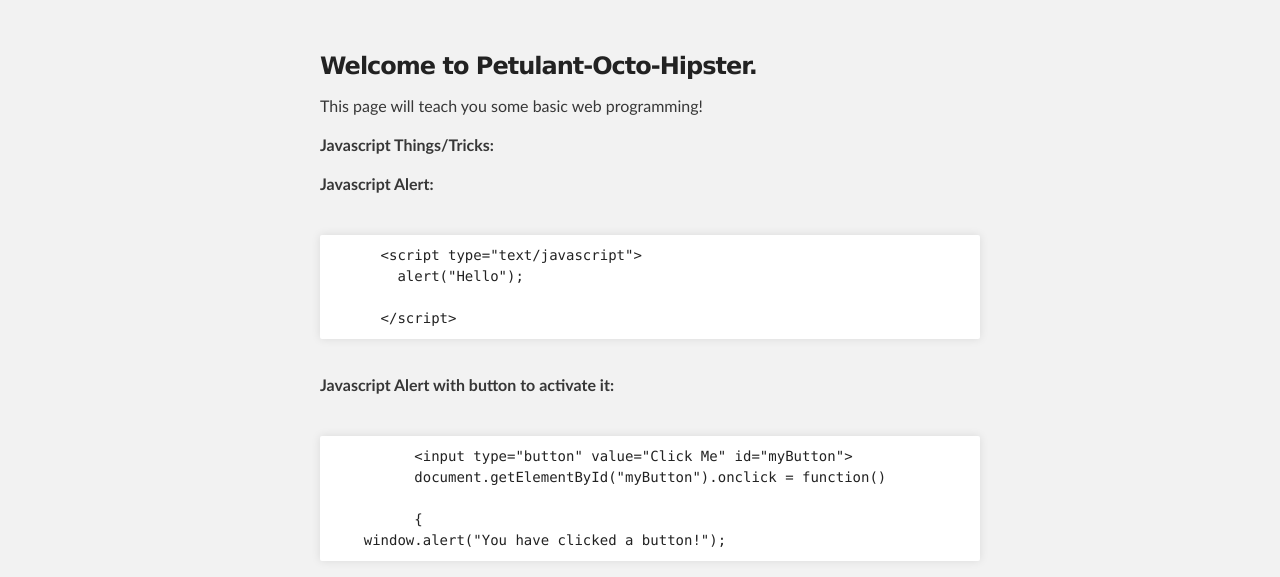
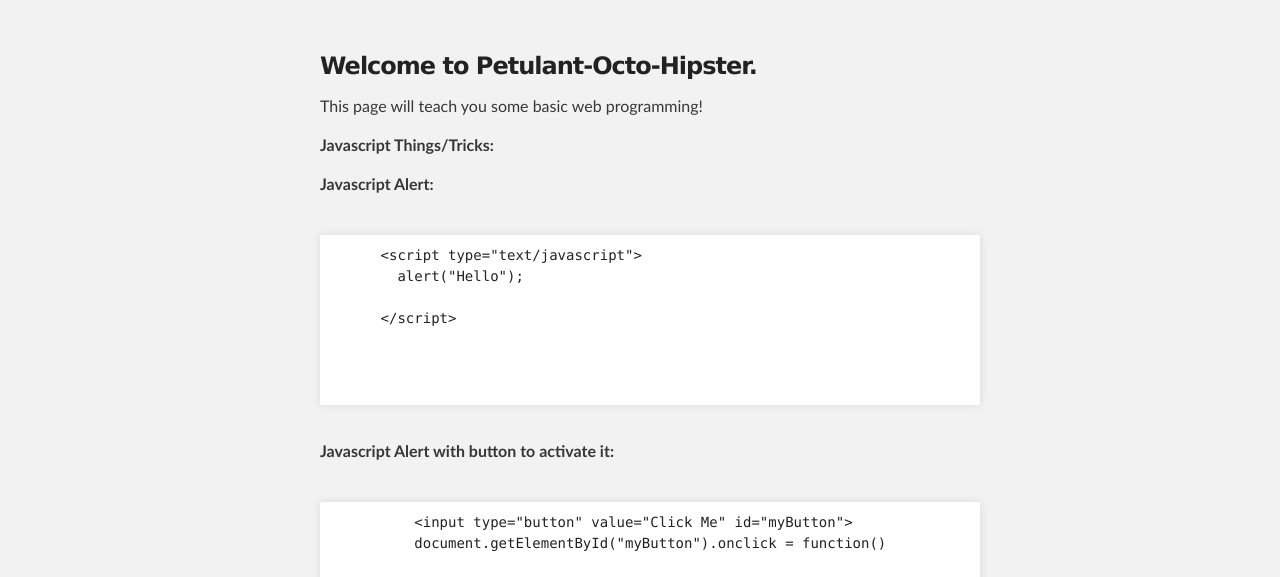
Before and after one commit to willyb321/petulant-octo-hipster, a plain HTML site: page iptproject.html in a window 1280 px wide. Shown: the part 212-789 px from the top of the page. Drawn offline with Linux system fonts and the light colour scheme.

Commit message:
Changed <pre> tag
changed max height and added a height element to the <pre> tag in the
CSS

```diff
--- a/stylesheets/stylesheet.css
+++ b/stylesheets/stylesheet.css
@@ -47,8 +47,9 @@ table {
 Theme Styles
 *******************************************************************************/
 pre{
-  max-height:110px;
-  overflow:auto;
+height:150px;
+overflow:auto;
+max-height:150px;
 }
 
 head {
```
